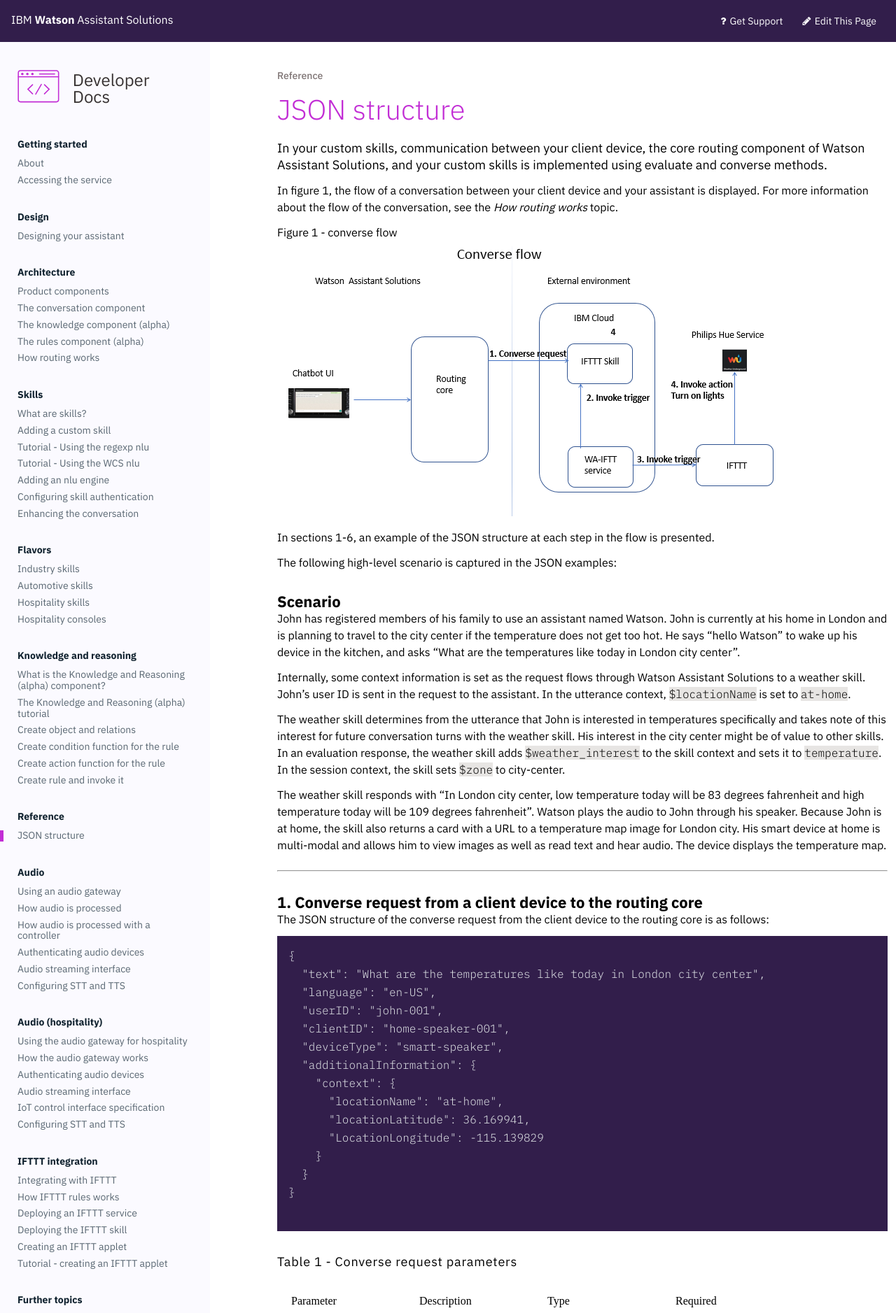
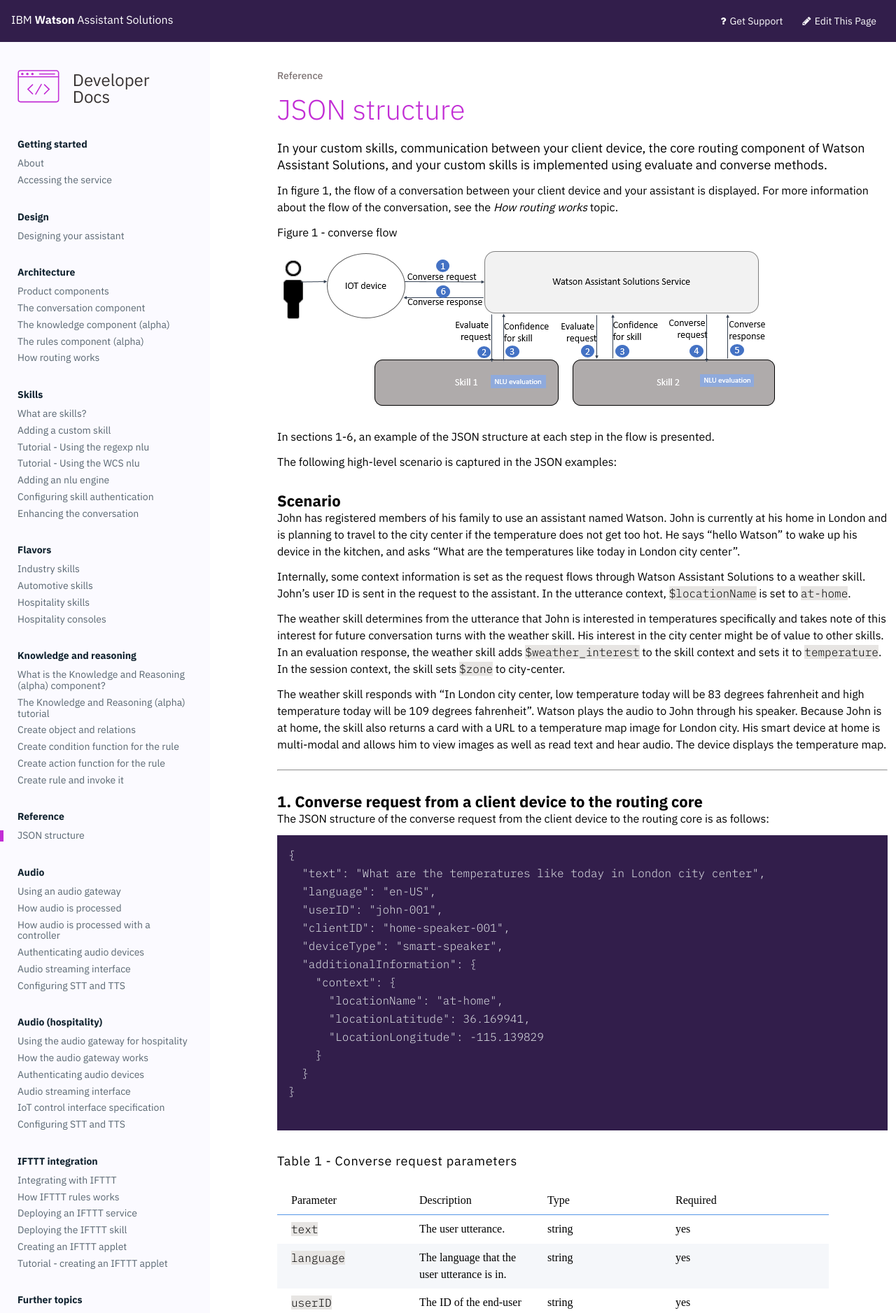
Before and after one commit to Watson-Personal-Assistant/developer, a Jekyll site: the page built from _content/reference/JSON_formats.md, in a window 1280 px wide. Shown: the top 1877 px of the page at 70% size. Built offline with Jekyll 4.4.1, drawn with Linux system fonts in a browser that asks for light colours; some web fonts are replaced; some of the changed text lies outside the part shown.

Commit message:
image link

```diff
--- a/_content/reference/JSON_formats.md
+++ b/_content/reference/JSON_formats.md
@@ -7,7 +7,7 @@
 In figure 1, the flow of a conversation between your client device and your assistant is displayed. For more information about the flow of the conversation, see the _How routing works_ topic.
 
 Figure 1 - converse flow
-![Routing flow]({{site.baseurl}}/images/converse_flow.PNG)
+![Routing flow]({{site.baseurl}}/images/routing_flow.png)
 
 In sections 1-6, an example of the JSON structure at each step in the flow is presented.
 
```
